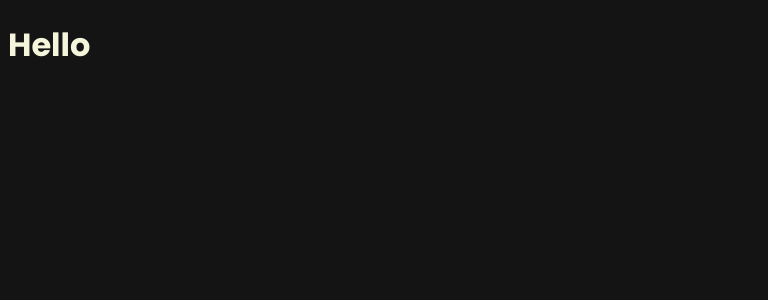
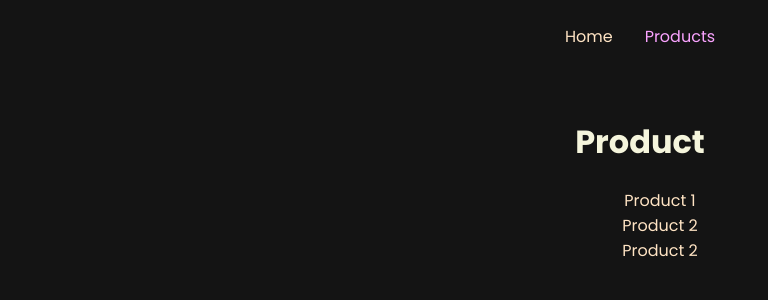
Before and after one commit to Brav3Trav3l3r/react-practice, a React (Vite) app: page /products in a window 1280 px wide. Shown: the top 300 px of the page, without its empty margins (0-768 px from the left). Built offline with nearby package versions, Linux system fonts and the light colour scheme.

Commit message:
relative and absolute paths

```diff
--- a/package.json
+++ b/package.json
@@ -11,7 +11,8 @@
   },
   "dependencies": {
     "react": "^18.2.0",
-    "react-dom": "^18.2.0"
+    "react-dom": "^18.2.0",
+    "react-router-dom": "^6.15.0"
   },
   "devDependencies": {
     "@types/react": "^18.2.15",
--- a/src/App.jsx
+++ b/src/App.jsx
@@ -1,11 +1,25 @@
-import styles from "./App.module.css";
+import { createBrowserRouter, RouterProvider } from "react-router-dom";
+import Home from "./pages/Home";
+import Products from "./pages/Products";
+import RootLayout from "./pages/Root";
+import Error from "./pages/Error";
+import ProductsDetails from "./pages/ProductsDetails";
+
+const router = createBrowserRouter([
+  {
+    path: "/",
+    element: <RootLayout />,
+    errorElement: <Error />,
+    children: [
+      { path: "", element: <Home /> },
+      { path: "products", element: <Products /> },
+      { path: "products/:id", element: <ProductsDetails /> },
+    ],
+  },
+]);
 
 function App() {
-  return (
-    <>
-      <h1>Hello</h1>
-    </>
-  );
+  return <RouterProvider router={router} />;
 }
 
 export default App;
--- a/src/App.module.css
+++ /dev/null
@@ -1,10 +0,0 @@
-@import url("https://fonts.googleapis.com/css2?family=Poppins:wght@100;200;300;400;500;600;700;800;900&display=swap");
-
-html {
-  font-family: "Poppins", sans-serif;
-}
-
-body {
-  background-color: rgb(20, 20, 20);
-  color: beige;
-}
--- /dev/null
+++ b/src/components/Navigation.jsx
@@ -0,0 +1,27 @@
+import React from "react";
+import { NavLink } from "react-router-dom";
+import styles from "./Navigation.module.css";
+
+export default function Navigation() {
+  return (
+    <>
+      <nav className={styles.nav}>
+        <NavLink
+          className={({ isActive }) => (isActive ? styles.active : undefined)}
+          to=""
+          end
+        >
+          Home
+        </NavLink>
+        <NavLink
+          className={({ isActive }) => {
+            return isActive ? styles.active : undefined;
+          }}
+          to="products"
+        >
+          Products
+        </NavLink>
+      </nav>
+    </>
+  );
+}
--- /dev/null
+++ b/src/components/Navigation.module.css
@@ -0,0 +1,15 @@
+.nav {
+  display: flex;
+  justify-content: center;
+  gap: 2rem;
+  padding: 1rem;
+}
+
+a {
+  color: bisque;
+  text-decoration: none;
+}
+
+.active, a:hover {
+  color: rgb(250, 163, 255);
+}
--- /dev/null
+++ b/src/main.css
@@ -0,0 +1,20 @@
+@import url("https://fonts.googleapis.com/css2?family=Poppins:wght@100;200;300;400;500;600;700;800;900&display=swap");
+
+html {
+  font-family: "Poppins", sans-serif;
+}
+
+body {
+  background-color: rgb(20, 20, 20);
+  color: beige;
+}
+
+main {
+  text-align: center;
+  padding: 2rem 1rem;
+}
+
+
+ul {
+  list-style: none;
+}
--- a/src/main.jsx
+++ b/src/main.jsx
@@ -1,6 +1,7 @@
 import React from "react";
 import ReactDOM from "react-dom/client";
 import App from "./App.jsx";
+import './main.css'
 
 ReactDOM.createRoot(document.getElementById("root")).render(
   <React.StrictMode>
--- /dev/null
+++ b/src/pages/Error.jsx
@@ -0,0 +1,13 @@
+import React from "react";
+import Navigation from "../components/Navigation";
+
+export default function Error() {
+  return (
+    <>
+      <Navigation />
+      <main className="error">
+        <h1>An error has occured</h1>
+      </main>
+    </>
+  );
+}
--- /dev/null
+++ b/src/pages/Home.jsx
@@ -0,0 +1,9 @@
+import React from "react";
+
+export default function Home() {
+  return (
+    <>
+      <h1>Home</h1>
+    </>
+  );
+}
--- /dev/null
+++ b/src/pages/Products.jsx
@@ -0,0 +1,21 @@
+import React from "react";
+import { Link } from "react-router-dom";
+
+export default function Products() {
+  return (
+    <>
+      <h1>Product</h1>
+      <ul>
+        <li>
+          <Link to="1">Product 1</Link>
+        </li>
+        <li>
+          <Link to="2">Product 2</Link>
+        </li>
+        <li>
+          <Link to="3">Product 2</Link>
+        </li>
+      </ul>
+    </>
+  );
+}
--- /dev/null
+++ b/src/pages/ProductsDetails.jsx
@@ -0,0 +1,14 @@
+import React from "react";
+import { useParams, Link } from "react-router-dom";
+
+export default function ProductsDetails() {
+  const param = useParams();
+  return (
+    <>
+      <h1>Product {param.id}</h1>
+      <Link to=".." relative="path">
+        Go back
+      </Link>
+    </>
+  );
+}
--- /dev/null
+++ b/src/pages/Root.jsx
@@ -0,0 +1,14 @@
+import React from "react";
+import { Outlet } from "react-router-dom";
+import Navigation from "../components/Navigation";
+
+export default function RootLayout() {
+  return (
+    <>
+      <Navigation />
+      <main className="root">
+        <Outlet />
+      </main>
+    </>
+  );
+}
```
Also changed, not shown: 1 other file (tests, documents, lock files or other folders).
